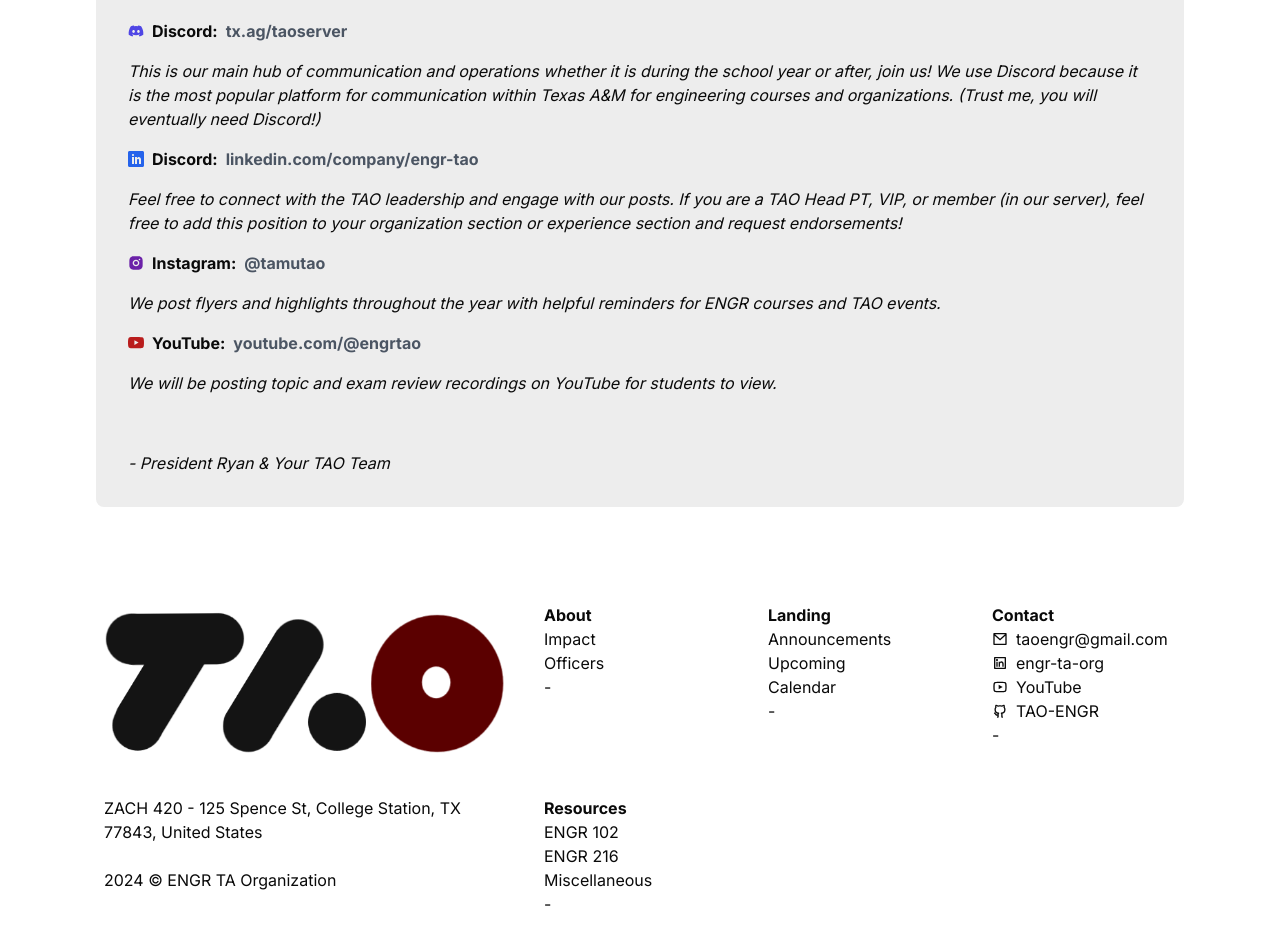
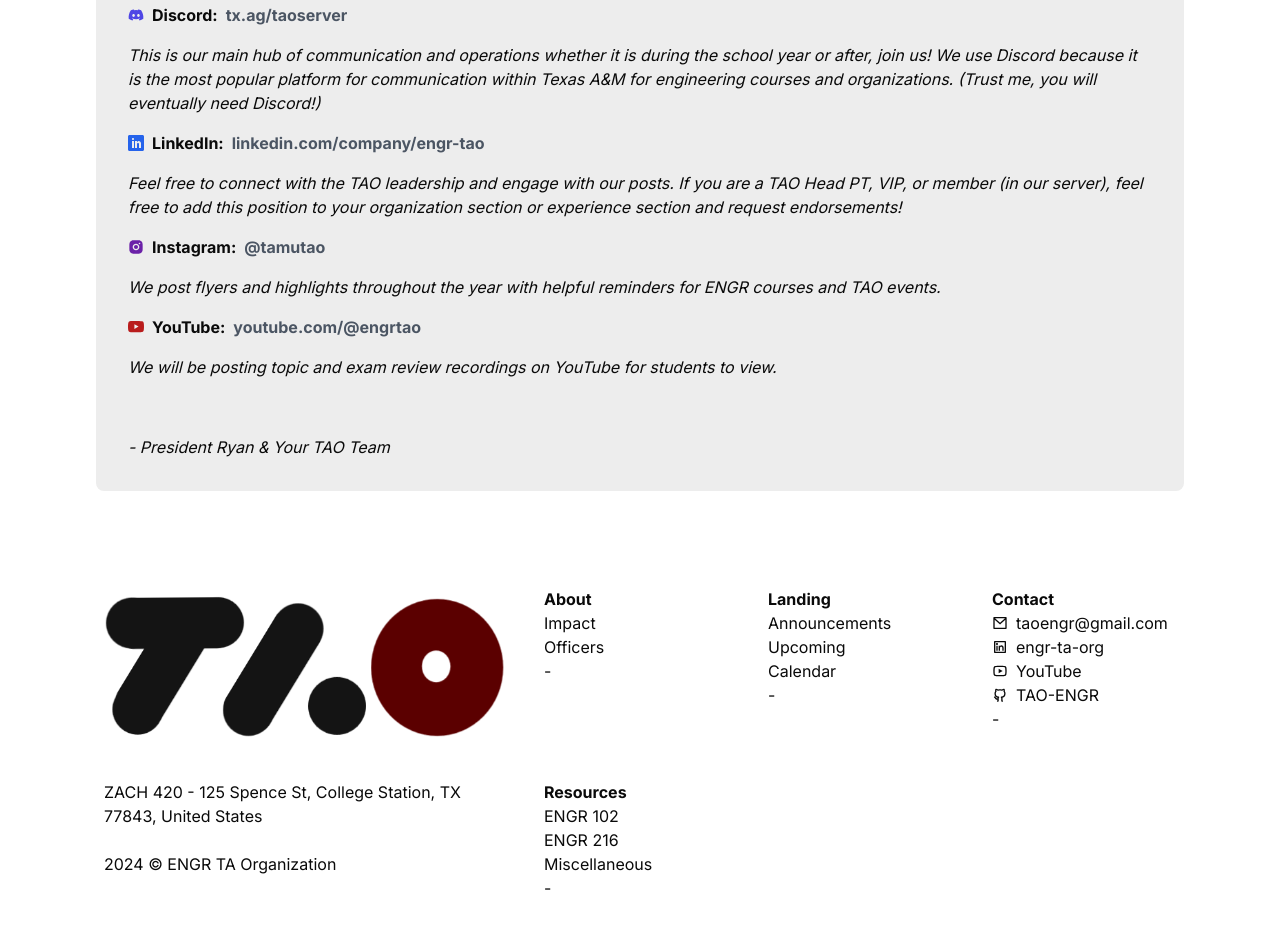
Before and after one commit to TAO-ENGR/club-website, a Next.js app in the folder club-website/: page /announcements in a window 1280 px wide. Shown: the part 1806-2734 px from the top of the page. Built offline with nearby package versions, Linux system fonts and the light colour scheme.

Commit message:
fixed linkedln

```diff
--- a/club-website/src/app/announcements/page.tsx
+++ b/club-website/src/app/announcements/page.tsx
@@ -8,9 +8,12 @@ import { Badge } from "@/components/ui/badge";
 
 export default function Home() {
   return (
-    <main className="flex min-h-screen flex-col items-center justify-between px-8 lg:px-24 gap-12">
-      <div className="flex flex-col gap-12">
-        <h1 className="text-4xl font-bold uppercase" style={poppins.style}>
+    <main className="flex min-h-screen flex-col items-center justify-between px-8 md:px-8 lg:px-24 gap-12">
+      <div className="flex flex-col gap-8">
+        <h1
+          className="text-3xl lg:text-4xl font-bold uppercase"
+          style={poppins.style}
+        >
           ANNOUNCEMENT
         </h1>
         <div className="">
@@ -196,7 +199,7 @@ export default function Home() {
                   Professor role
                 </Badge>
               </li>
-              <li className="flex gap-2">
+              <li className="flex flex-col lg:flex-row gap-2">
                 <div>
                   <Badge className="bg-blue-400 whitespace-nowrap -translate-y-[0.5px]">
                     Staff role
@@ -208,7 +211,7 @@ export default function Home() {
             <p>&nbsp;</p>
             <h3>
               🆕<strong> </strong>
-              <span>
+              <span className="">
                 <strong>If you&apos;re new to Discord</strong> check out this{" "}
                 <a
                   href="https://support.discord.com/hc/en-us/articles/360045138571-Beginner-s-Guide-to-Discord"
@@ -293,10 +296,12 @@ export default function Home() {
                 me, you will eventually need Discord!)
               </em>
             </p>
-            <p>
-              <strong className="flex gap-2 items-center">
+            <strong>
+            <div className="flex flex-col lg:flex-row gap-2 lg:items-center">
+    <div className="flex items-center gap-2">
       <ImLinkedin className="text-blue-600" />
-                Discord:{" "}
+      LinkedIn:{" "}
+    </div>
     <a
       className="text-gray-600"
       title="Link"
@@ -306,8 +311,8 @@ export default function Home() {
     >
       linkedin.com/company/engr-tao
     </a>
+  </div>
             </strong>
-            </p>
             <p>
               <em>
                 Feel free to connect with the TAO leadership and engage with our
```
Lines whose indentation alone changed are shown as unchanged.
